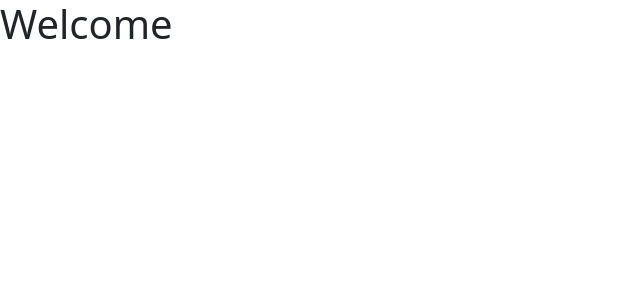
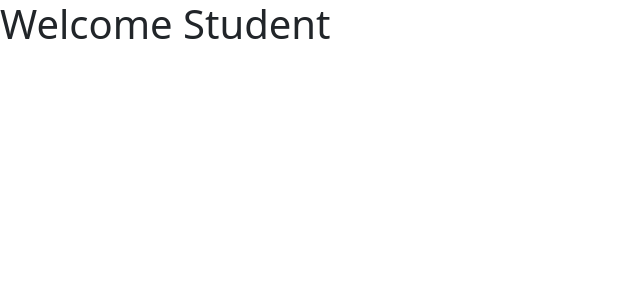
Before and after one commit to 2024-BCA-A-Harish/rjs-p11, a React app: page / in a window 1280 px wide. Both pictures are taken after a click on the button "Login". Shown: the top 300 px of the page, without its empty margins (0-640 px from the left). Built offline with nearby package versions, Linux system fonts and the light colour scheme.

Commit message:
Update App.js

```diff
--- a/src/App.js
+++ b/src/App.js
@@ -12,7 +12,7 @@ function App() {
   return (
     <div className="title">
       {loggedIn ? (
-        <h1>Welcome {name}</h1>
+        <h1>Welcome Student {name}</h1>
       ) : (
         <>
           <input
```
